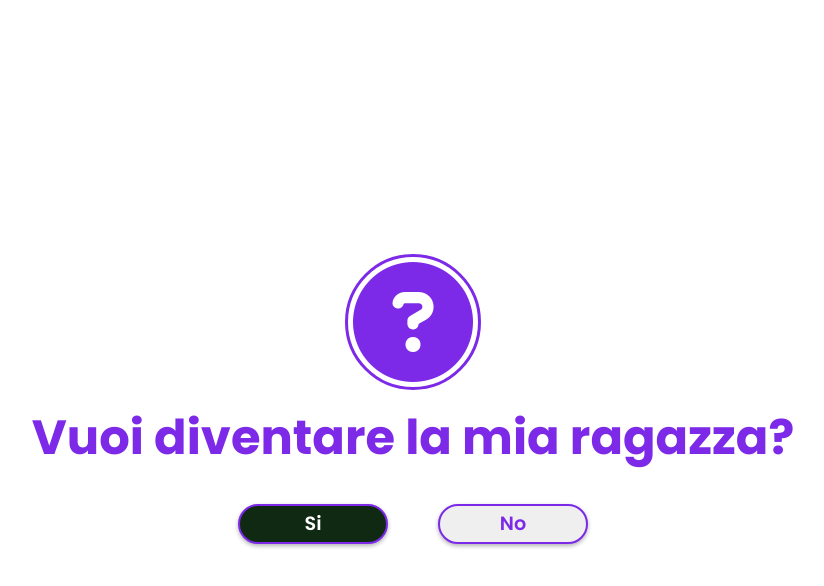
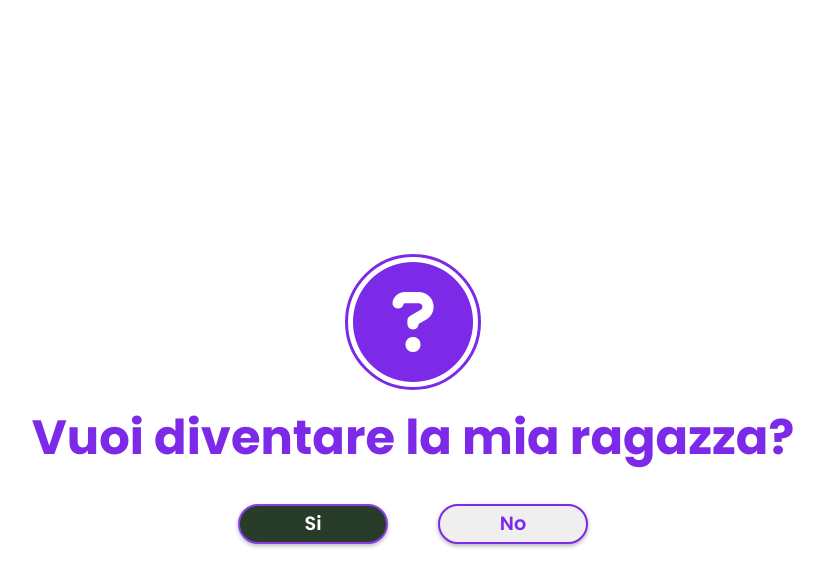
Before and after one commit to michaeltungucl/valentine, a plain HTML site: page index.html in a window 1280 px wide. In both pictures the pointer is over the button "Si". Shown: the whole page, without its empty margins (227-1051 px from the left). Drawn offline with Linux system fonts and the light colour scheme.

Commit message:
fix button color

```diff
--- a/style.css
+++ b/style.css
@@ -14,7 +14,6 @@ body {
     min-height: 100vh;
     flex-direction: column;
     position: relative;
-    /* background: #7d2ae8; */
     max-height: 100vh;
     overflow: auto;
 }
@@ -67,6 +66,7 @@ button {
 
 .yes-btn:hover {
     background: #102913;
+    opacity: 0.9;
 }
 
 button:nth-child(1) {
```
